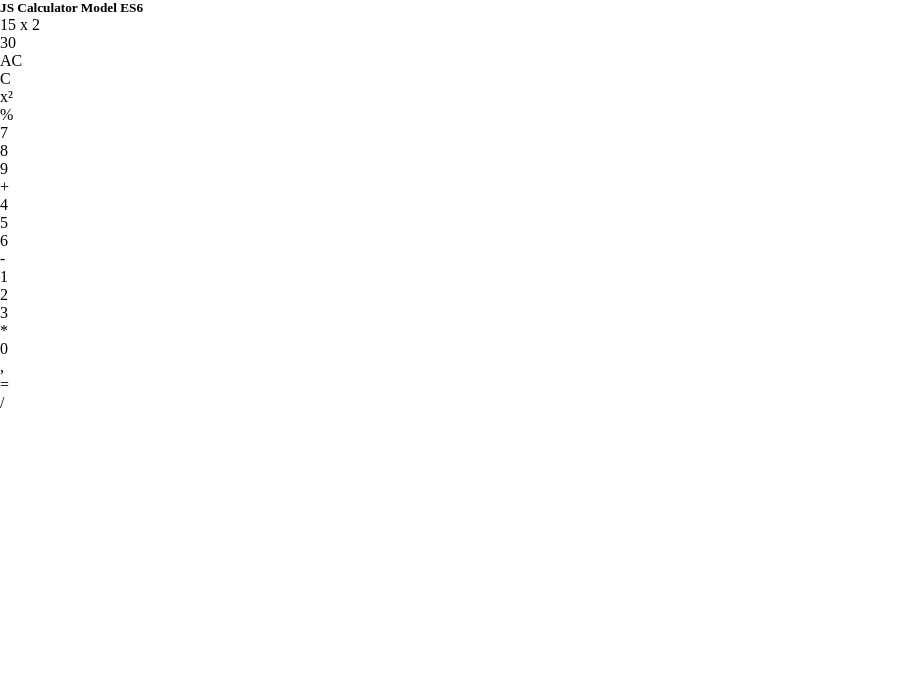
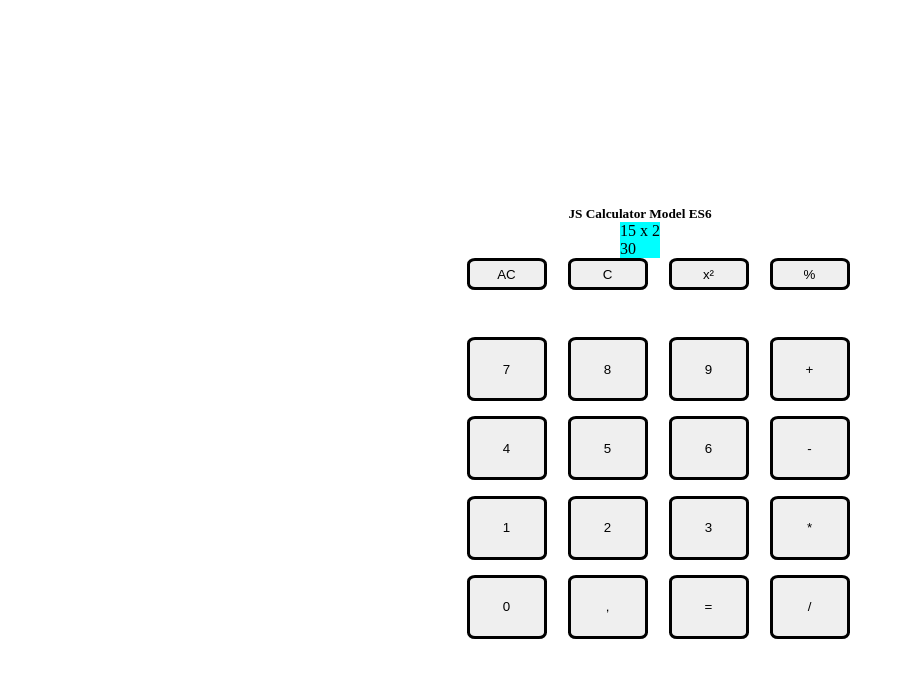
Before and after one commit to CJBiohacker/Calculator-JS, a plain HTML site: page index.html in a window 1280 px wide. Shown: the whole page, without its empty margins (0-913 px from the left). Drawn offline with Linux system fonts and the light colour scheme.

Commit message:
"Estilização parcial da calculadora"

```diff
--- a/calculator.scss
+++ b/calculator.scss
@@ -8,14 +8,24 @@
     body {
 
         #container {
+            width: 100vw;
+            height: 100vh;
+
+            display: flex;
+            flex-direction: column;
+            align-items: center;
+            justify-content: center;
 
             >h5 {
-
+                text-align: end;
             }
 
             .display-container {
+                display: flex;
+                flex-direction: column;
 
                 #display-main {
+                    background-color: aqua;
 
                     #display-upper {
 
@@ -28,13 +38,113 @@
             }
 
             #container-button {
+                display: grid;
+                grid-template-columns: 25% 25% 25% 25%;
+                grid-template-rows: 20% 20% 20% 20% 20% ;
+                gap: 0.75rem;
+
+                grid-template-areas:
+                "AC C x² percent"
+                "7 8 9 plus"
+                "4 5 6 minus"
+                "1 2 3 multip"
+                "0 comma division equal"
+                ;
 
                 .small-button {
-
+                    border: solid black;
+                    border-radius: 10% 10% 10% 10% / 20% 20% 20% 20% ;
+                    width: 5rem;
+                    height: 2rem;
+                    justify-self: center;
                 }
 
                 .button {
+                    border: solid black;
+                    border-radius: 10% 10% 10% 10% / 10% 10% 10% 10% ;
+                    width: 5rem;
+                    height: 4rem;
+                    justify-self: center;
+                }
 
+                #AC {
+                    grid-area:"AC";
+                }
+
+                #C {
+                    grid-area:"C";
+                }
+
+                #x² {
+                    grid-area:"x²";
+                }
+
+                #percent {
+                    grid-area:"percent";
+                }
+
+                #num7 {
+                    grid-area:"num7";
+                }
+
+                #num8 {
+                    grid-area:"num8";
+                }
+
+                #num9 {
+                    grid-area:"num9";
+                }
+
+                #plus {
+                    grid-area:"plus";
+                }
+
+                #num4 {
+                    grid-area:"num4";
+                }
+
+                #num5 {
+                    grid-area:"num5";
+                }
+
+                #num6 {
+                    grid-area:"num6";
+                }
+
+                #minus {
+                    grid-area:"minus";
+                }
+
+                #num1 {
+                    grid-area:"num1";
+                }
+
+                #num2 {
+                    grid-area:"num2";
+                }
+
+                #num3 {
+                    grid-area:"num3";
+                }
+
+                #multip {
+                    grid-area:"multip";
+                }
+
+                #num0 {
+                    grid-area:"num0";
+                }
+
+                #comma {
+                    grid-area:"comma";
+                }
+
+                #equal {
+                    grid-area:"equal";
+                }
+
+                #division {
+                    grid-area:"division";
                 }
             }
         }
--- a/index.html
+++ b/index.html
@@ -25,27 +25,28 @@
         </div>
 
         <div id="container-button">
-            <div id="AC" class="small-button">AC</div>
-            <div id="C" class="small-button">C</div>
-            <div id="x²" class="small-button">x²</div>
-            <div id="percent" class="small-button">%</div>
-            <div id="num7" class="button">7</div>
-            <div id="num8" class="button">8</div>
-            <div id="num9" class="button">9</div>
-            <div id="plus" class="button">+</div>
-            <div id="num4" class="button">4</div>
-            <div id="num5" class="button">5</div>
-            <div id="num6" class="button">6</div>
-            <div id="minus" class="button">-</div>
-            <div id="num1" class="button">1</div>
-            <div id="num2" class="button">2</div>
-            <div id="num3" class="button">3</div>
-            <div id="multip" class="button">*</div>
-            <div id="num0" class="button">0</div>
-            <div id="comma" class="button">,</div>
-            <div id="equal" class="button">=</div>
-            <div id="division" class="button">/</div>
+            <button id="AC" class="small-button">AC</button>
+            <button id="C" class="small-button">C</button>
+            <button id="x²" class="small-button">x²</button>
+            <button id="percent" class="small-button">%</button>
+            <button id="num7" class="button">7</button>
+            <button id="num8" class="button">8</button>
+            <button id="num9" class="button">9</button>
+            <button id="plus" class="button">+</button>
+            <button id="num4" class="button">4</button>
+            <button id="num5" class="button">5</button>
+            <button id="num6" class="button">6</button>
+            <button id="minus" class="button">-</button>
+            <button id="num1" class="button">1</button>
+            <button id="num2" class="button">2</button>
+            <button id="num3" class="button">3</button>
+            <button id="multip" class="button">*</button>
+            <button id="num0" class="button">0</button>
+            <button id="comma" class="button">,</button>
+            <button id="equal" class="button">=</button>
+            <button id="division" class="button">/</button>
         </div>
+
     </main>
 
 </body>
```
Also changed, not shown: calculator.css, 1 other file.
